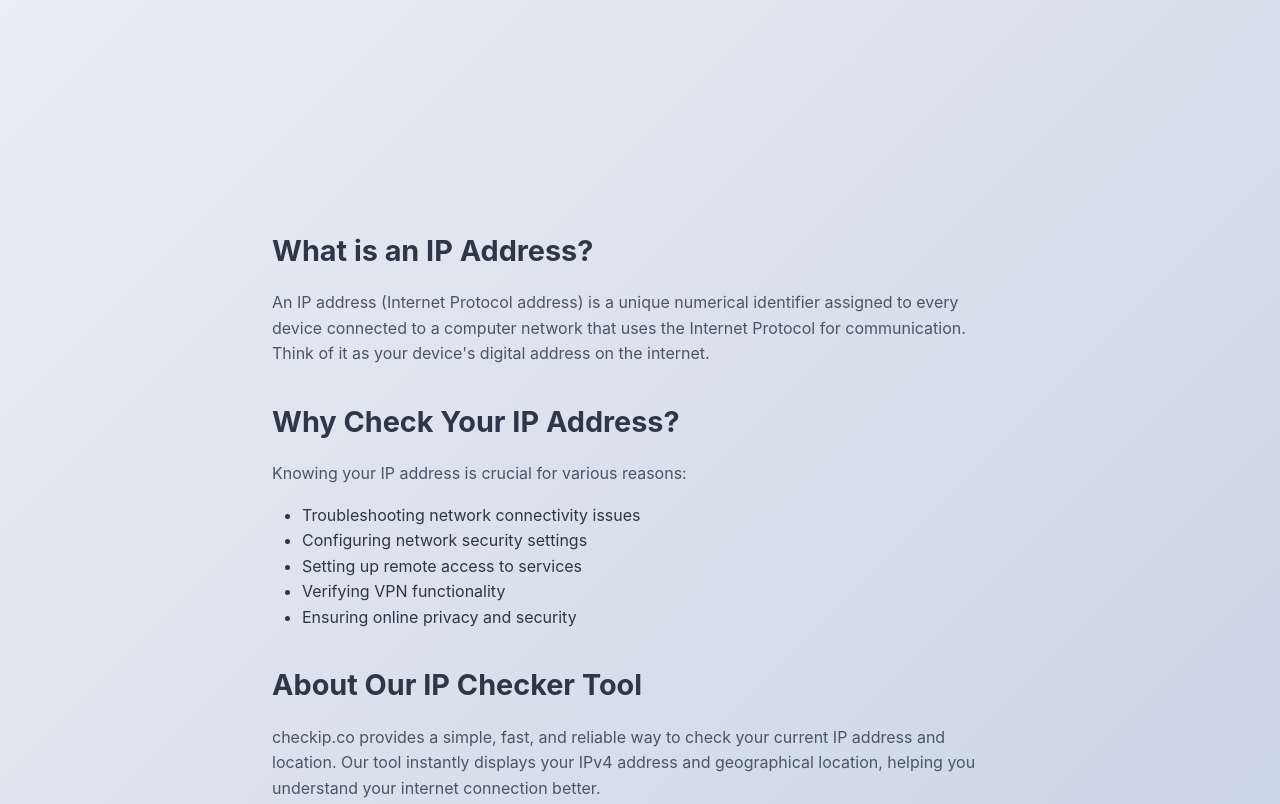
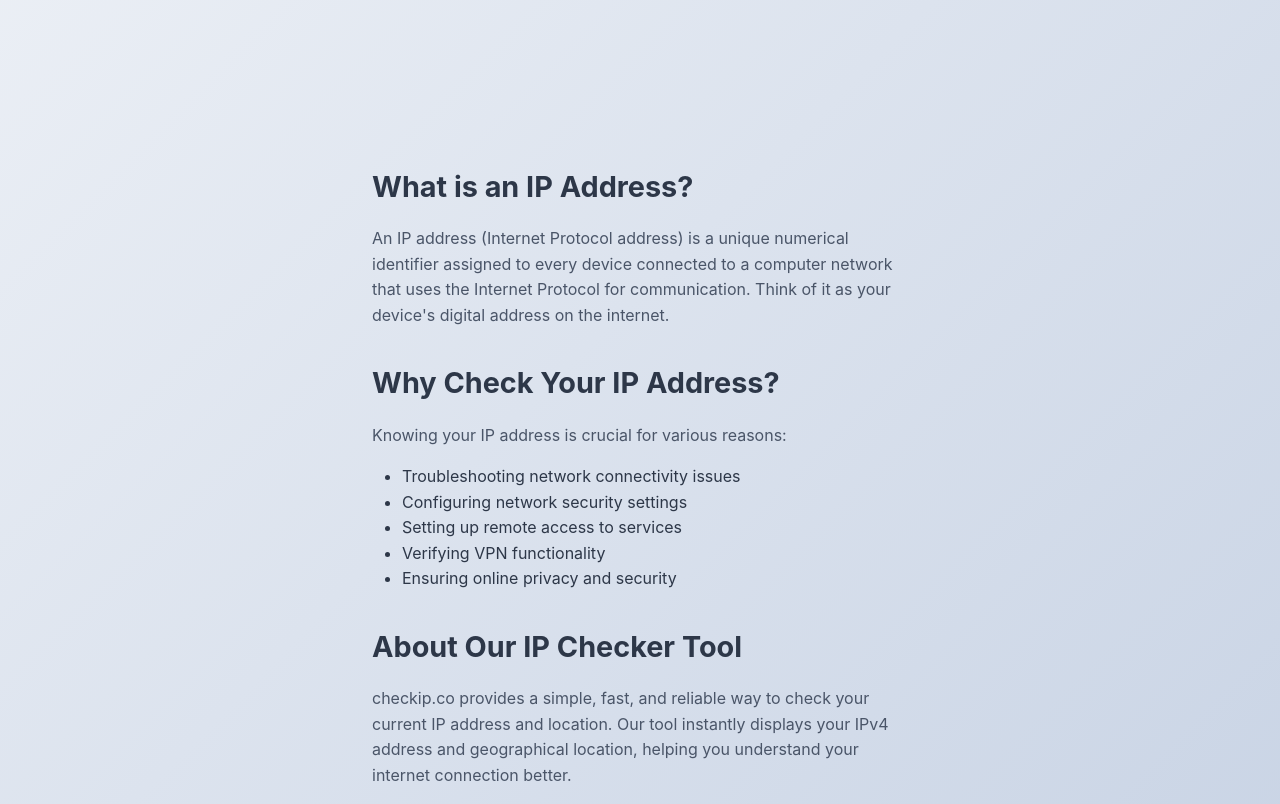
Before and after one commit to timb-103/checkip, a plain HTML site: page index.html in a window 1280 px wide. Shown: the part 700-1504 px from the top of the page. Drawn offline with Linux system fonts and the light colour scheme; no server answers.

Commit message:
CSS fixes.

```diff
--- a/index.html
+++ b/index.html
@@ -28,19 +28,19 @@
       }
 
       body {
-        min-height: 100vh;
+        min-height: 100dvh;
         background: linear-gradient(135deg, #f5f7fa 0%, #c3cfe2 100%);
         color: #2d3748;
       }
 
       .container {
-        max-width: 800px;
+        max-width: 600px;
         margin: 0 auto;
         padding: 2rem;
       }
 
       .hero {
-        min-height: 100vh;
+        min-height: 100dvh;
         display: flex;
         flex-direction: column;
         justify-content: center;
@@ -74,7 +74,7 @@
       }
 
       .content {
-        padding: 4rem 0;
+        padding: 0 0 4rem 0;
         line-height: 1.6;
       }
 
```
